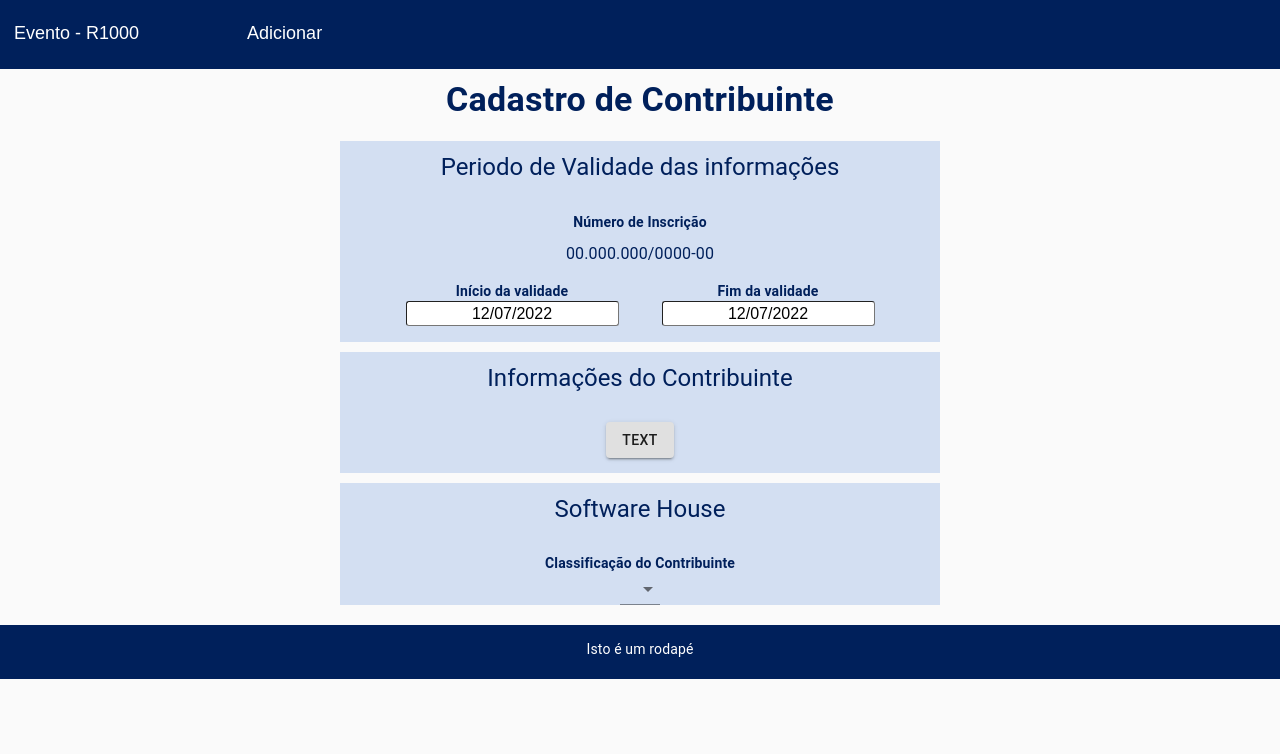
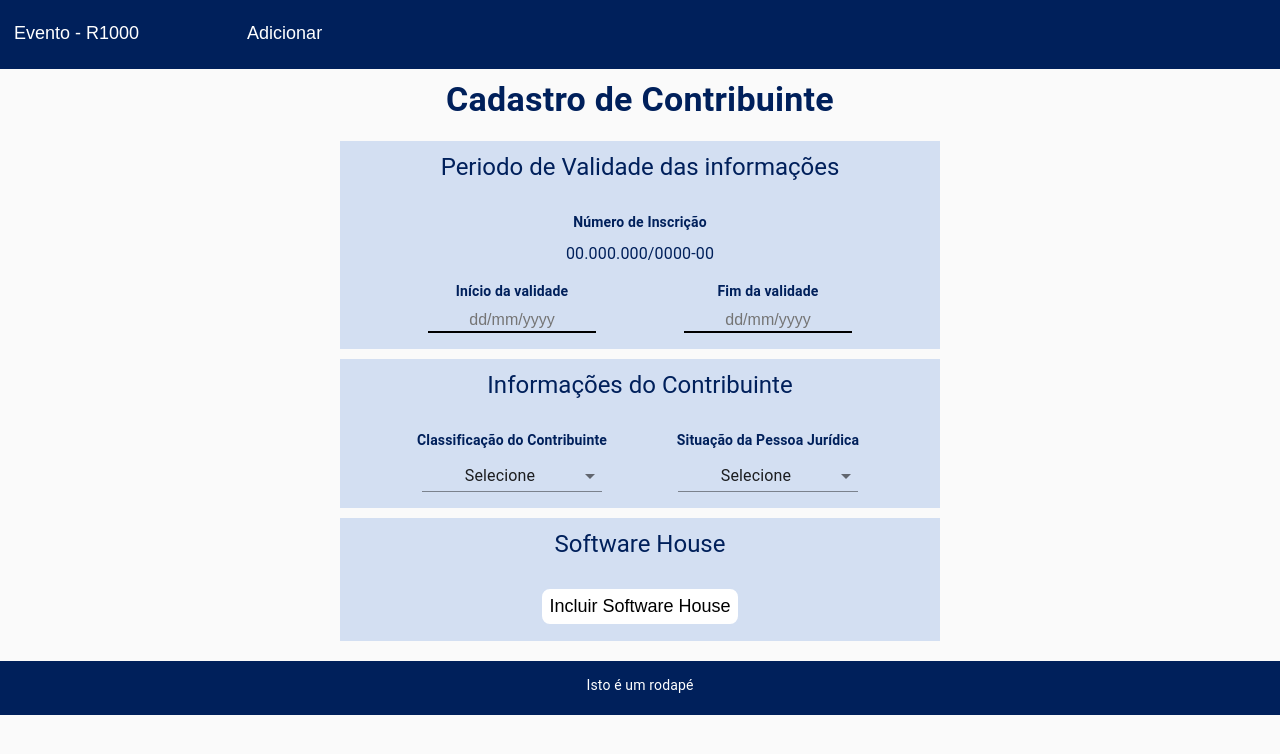
Before and after one commit to VictorHugoDS/front-R1000, a Next.js app: page /efd/adicionar in a window 1280 px wide. Shown: the top 754 px of the page. Built offline with nearby package versions, Linux system fonts and the light colour scheme.

Commit message:
Melhora pagina de add, padroniza ela e resolver selects

```diff
--- a/pages/efd/adicionar/index.js
+++ b/pages/efd/adicionar/index.js
@@ -9,7 +9,7 @@ import style from '../../../styles/components/efd/adicionar/style.module.scss';
 import DatePicker from "react-datepicker";
 import { useForm } from "react-hook-form";
 import "react-datepicker/dist/react-datepicker.css";
-import { Button } from '@material-ui/core';
+import SelectInput from '@material-ui/core/Select/SelectInput';
 
 export default function Home() {
 
@@ -18,16 +18,23 @@ export default function Home() {
     setOpen(false)
   }
 
-  const [age, setAge] = useState('');
-
-  const handleChange = (event) => {
-    setAge(event.target.value);
-  };
 
   const { register, handleSubmit,getValues } = useForm();
 
-  const [inicioValidade, setInicioValidade] = useState(new Date());
-  const [fimValidade, setFimValidade] = useState(new Date());
+  const [inicioValidade, setInicioValidade] = useState();
+  const [fimValidade, setFimValidade] = useState();
+
+  const [classificacao, setClassificacao] = useState('');
+  const [pessoa, setPessoa] = useState('');
+
+  const handleChangeClassificacao = (event) => {
+    setClassificacao(event.target.value);
+  };
+
+  const handleChangePessoa = (event) => {
+    setPessoa(event.target.value);
+  };
+
 
   const xxx =(eee) =>{console.log(eee)}
   const incricao = null
@@ -64,6 +71,7 @@ export default function Home() {
               onChange={(date) => setInicioValidade(date)}
               dateFormat="dd/MM/yyyy"
               className={style.calendar}
+              placeholderText="dd/mm/yyyy"
             />
           </div>
           <div className={style.inputDivided}>
@@ -73,17 +81,56 @@ export default function Home() {
               onChange={(date) => setFimValidade(date)}
               dateFormat="dd/MM/yyyy"
               className={style.calendar}
+              placeholderText="dd/mm/yyyy"
             />
           </div>
 
         </Container>
 
+
         <Container maxWidth="sm" className={style.conteiner}>
           <Typography  variant="h5" className={style.title} >
             Informações do Contribuinte
           </Typography>
-          <div className={style.buttonSW}>
-            <Button variant="contained" onClick={()=>{setOpen(true)}}>Text</Button>
+          <div className={style.inputDivided}>
+            <h4 className={style.subtitulo}>Classificação do Contribuinte</h4>
+            <Select
+              labelId="classificacao"
+              id="classificacao"
+              label="Selecione"
+              value={classificacao}
+              onChange={handleChangeClassificacao}
+              variant='standard'
+              className={style.select}
+              displayEmpty
+            >
+              <MenuItem value="" disabled>
+              Selecione
+              </MenuItem>
+              <MenuItem value={10}>Ten</MenuItem>
+              <MenuItem value={20}>Twenty</MenuItem>
+              <MenuItem value={30}>Thirty</MenuItem>
+            </Select>
+          </div>
+          <div className={style.inputDivided}>
+            <h4 className={style.subtitulo}>Situação da Pessoa Jurídica</h4>
+            <Select
+              labelId="pessoa"
+              id="pessoa"
+              label="Selecione"
+              value={pessoa}
+              onChange={handleChangePessoa}
+              variant='standard'
+              className={style.select}
+              displayEmpty
+            >
+              <MenuItem value="" disabled>
+                Selecione
+              </MenuItem>
+              <MenuItem value={10}>Ten</MenuItem>
+              <MenuItem value={20}>Twenty</MenuItem>
+              <MenuItem value={30}>Thirty</MenuItem>
+            </Select>
           </div>
         </Container>
 
@@ -91,19 +138,12 @@ export default function Home() {
           <Typography  variant="h5" className={style.title} >
             Software House
           </Typography>
-          <h4 className={style.subtitulo}>Classificação do Contribuinte</h4>
-          <Select
-            labelId="demo-simple-select-label"
-            id="demo-simple-select"
-            value={age}
-            label="Age"
-            onChange={handleChange}
-            variant='standard'
-          >
-            <MenuItem value={10}>Ten</MenuItem>
-            <MenuItem value={20}>Twenty</MenuItem>
-            <MenuItem value={30}>Thirty</MenuItem>
-          </Select>
+          <div className={style.buttonSW}>
+            <button variant="contained" onClick={()=>{setOpen(true)}}
+            className={style.button}
+            label='text'
+            >Incluir Software House</button>
+          </div>
         </Container>
         <br/>
 
--- a/styles/components/efd/adicionar/style.module.scss
+++ b/styles/components/efd/adicionar/style.module.scss
@@ -51,15 +51,22 @@
 
 .calendar {
   height: 25px;
-  border-radius: 3px;
-  border-width: 1px;
+  width: 80%;
+  border-width: 2px;
   text-align: center;
   font-size: medium;
+  border-top: 0px;
+  border-left: 0px;
+  border-right: 0px;
+  border-color:black ;
+  border-style: solid;
+  background-color:$c-gray;
+  margin-top: 7px;
 }
 .calendar:focus {
   border-color: $c-blue;
-  border-width: 2px;
 }
+
 
 .buttonSW{
   padding: 5px;
@@ -68,3 +75,28 @@
   // background-color: red;
   align-items: center;
 }
+
+.button{
+  font-size: large;
+  background-color: white;
+  border-color: $c-gray;
+  border-style: solid;
+  border-radius: 10px;
+  padding: 7px;
+}
+
+.button:hover{
+  background-color:  $c-blue;
+  color: white;
+  transition-duration: 0.5s;
+}
+
+.button:active{
+  background-color:  $c-lightBlue;
+  color: $c-blue;
+}
+
+.select {
+  margin-top: 10px;
+  width: 80%;
+}
--- a/styles/var.scss
+++ b/styles/var.scss
@@ -1,5 +1,5 @@
 $c-blue:#00205B;
 $c-lightBlue:#B4D6FF;
-$c-gray:#9ab8e767;
+$c-gray:#D3DFF2;
 $c-red:#FFB4B4;
 $c-white:#FFFFFF;
```
